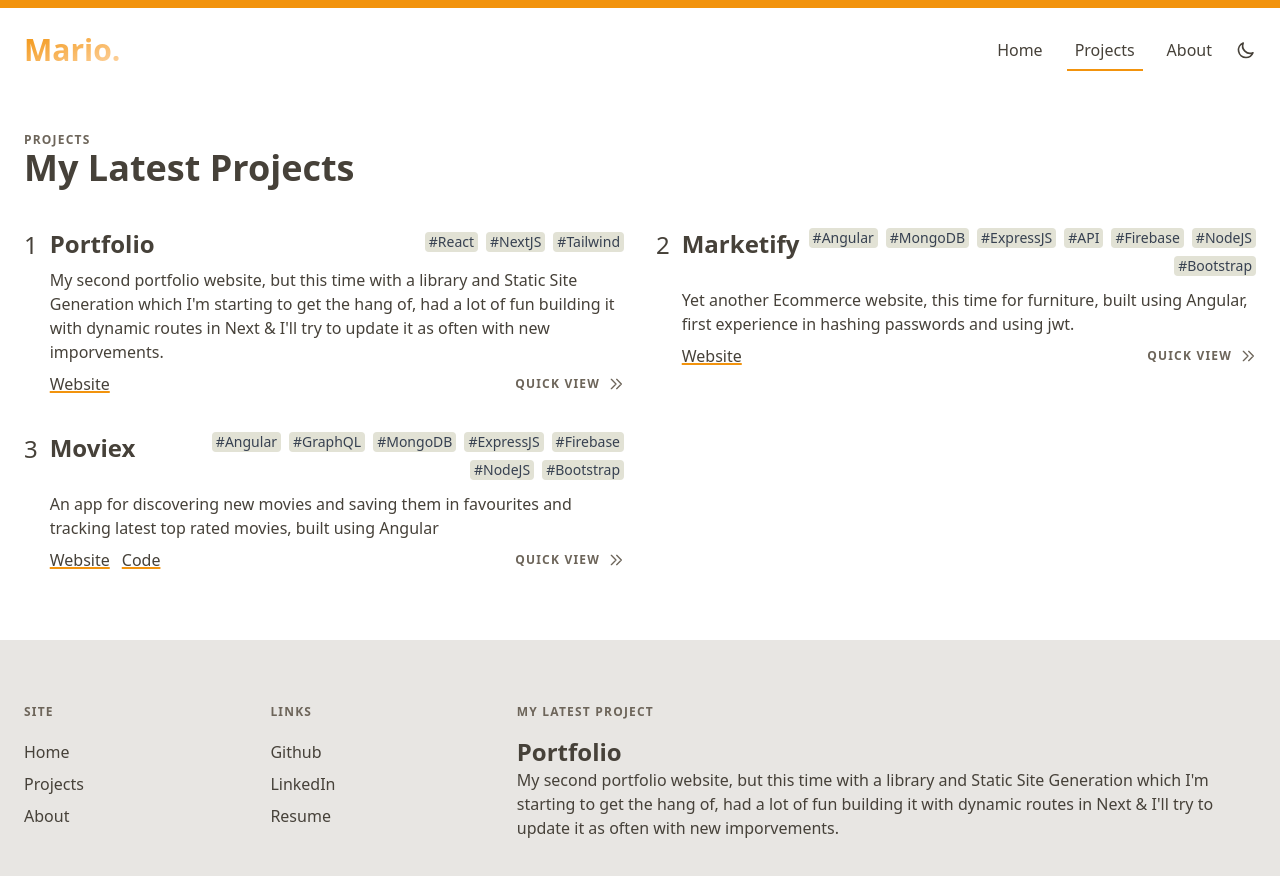
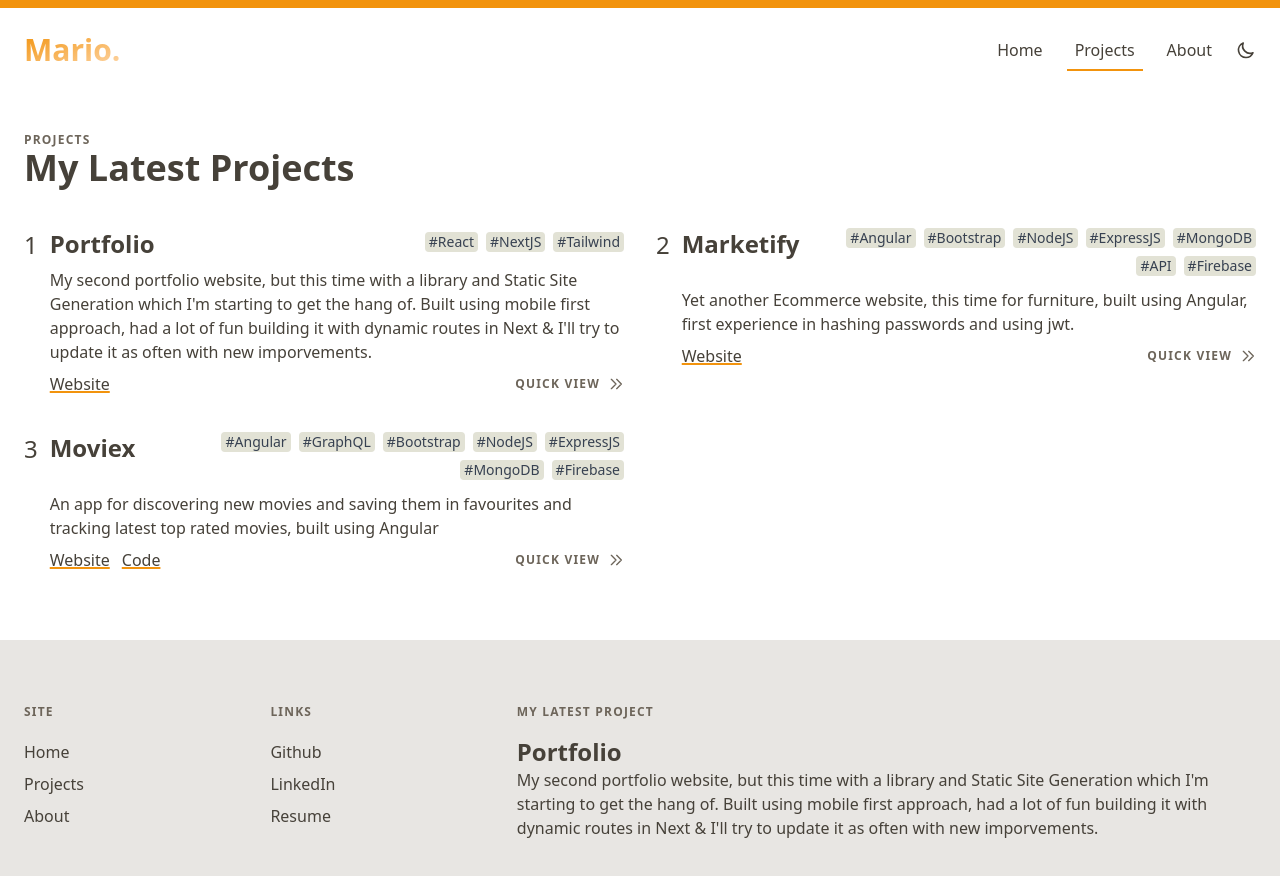
Before and after one commit to mario130/portfolio-2.0, a Next.js app: page /projects in a window 1280 px wide. Shown: the top 876 px of the page. Built offline with nearby package versions, Linux system fonts and the light colour scheme.

Commit message:
add titles to pages + edit portfolio project description

```diff
--- a/components/footer.jsx
+++ b/components/footer.jsx
@@ -40,7 +40,7 @@ export default (props) => {
       <div className="hidden md:block col-span-3">
         <p className="section-header mb-4">My latest project</p>
         <Link href="/projects/1"><a className="text-2xl font-bold">Portfolio</a></Link>
-        <p>My second portfolio website, but this time with a library and Static Site Generation which I'm starting to get the hang of, had a lot of fun building it with dynamic routes in Next & I'll try to update it as often with new imporvements.</p>
+        <p>My second portfolio website, but this time with a library and Static Site Generation which I'm starting to get the hang of. Built using mobile first approach, had a lot of fun building it with dynamic routes in Next & I'll try to update it as often with new imporvements.</p>
       </div>
     </footer>
   </div>
--- a/components/head.jsx
+++ b/components/head.jsx
@@ -9,7 +9,7 @@ const defaultOGImage = '';
 const Head = (props) => (
   <NextHead>
     <meta charSet="UTF-8" />
-    <title>{props.title || ''}</title>
+    <title>{props.title || 'Portfolio - Mario Yonan'}</title>
     <meta name="viewport" content="width=device-width, initial-scale=1" />
     <meta name="description" content={props.description || defaultDescription} />
     <meta name="keywords" content={props.keywords || defaultKeywords} />
--- a/components/nav.jsx
+++ b/components/nav.jsx
@@ -1,11 +1,17 @@
 import LinkDef from 'next/link';
 import Link from './link';
-
+import Head from './head';
 
 const Nav = (props) => {
 
 
   return (
+    <>
+    <Head>
+      <link rel="icon" type="image/png" sizes="16x16" href="/static/favicon-16x16.png"/>
+      <link rel="icon" type="image/png" sizes="32x32" href="/static/favicon-32x32.png" />
+      <link rel="shortcut icon" href="/static/favicon.ico" />
+    </Head>
     <div className="border-t-8 border-primary mb-14 text-text dark:text-gray-200">
     <nav className="container m-auto flex justify-between mt-6 px-6">
       <LinkDef href="/">
@@ -42,6 +48,7 @@ const Nav = (props) => {
       </ul>
     </nav>
   </div>
+  </>
   )
 };
 
--- a/components/project.jsx
+++ b/components/project.jsx
@@ -6,7 +6,7 @@ const Project = ({project, i}) => (
     <span className="text-2xl mt-px">{i}</span>
     <div className="ml-3">
       <div className="text-2xl font-semibold lg:flex lg:justify-between">
-        <Link href={`/projects/${project.id}`}><a className="mb-2">{project.title}</a></Link>
+        <Link href={`/projects/${project.id}`}><a className="mb-2 mr-6">{project.title}</a></Link>
         <div className="flex flex-wrap mb-1 mt-2 lg:mt-0 lg:justify-end lg:self-center">
           {project.stack.map((skill, i) => (
             <Tag i={i} skill={skill} />
--- a/pages/about.jsx
+++ b/pages/about.jsx
@@ -1,7 +1,11 @@
 import Link from "next/link";
+import Head from "next/head";
 
 export default () => (
   <>
+    <Head>
+      <title>About - Mario Yonan</title>
+    </Head>
     <p className="section-header mb-4">About me</p>
 
     <main className="text-2xl leading-normal text-center">
--- a/pages/index.jsx
+++ b/pages/index.jsx
@@ -1,9 +1,12 @@
 import Link from "next/link";
-import Head from "../components/head";
+import Head from "next/head";
 import Nav from "../components/nav";
 
 export default () => (
   <>
+    <Head>
+      <title>Home - Mario Yonan</title>
+    </Head>
     <p className="section-header mb-4">Introduction</p>
 
     <main className="text-2xl leading-normal">
--- a/pages/projects/[id].jsx
+++ b/pages/projects/[id].jsx
@@ -2,6 +2,7 @@ import Link from 'next/link';
 import {server} from '../../config/index';
 import Image from 'next/image'
 import Tag from '../../components/tag';
+import Head from 'next/head';
 
 export async function getStaticPaths(context) {
   let res = await fetch(`${server}/projects`)
@@ -33,6 +34,9 @@ export async function getStaticProps(context) {
 export default function Post({res}) {
   return (
     <>
+    <Head>
+      <title>{res.project.title} - Mario Yonan</title>
+    </Head>
       <Link href='/projects'><a className="section-header mb-4 inline-flex group transition">
       <svg className="w-4 mr-2 transform transition group-hover:-translate-x-2" xmlns="http://www.w3.org/2000/svg" fill="none" viewBox="0 0 24 24" stroke="currentColor">
         <path strokeLinecap="round" strokeLinejoin="round" strokeWidth={2} d="M11 19l-7-7 7-7m8 14l-7-7 7-7" />
--- a/pages/projects/index.jsx
+++ b/pages/projects/index.jsx
@@ -2,11 +2,15 @@ import Link from "next/link";
 import { useEffect } from "react";
 import Project from '../../components/project';
 import { server } from '../../config/index';
+import Head from "next/head";
 
 export default (props) => {
 
   return (
     <>
+    <Head>
+      <title>Projects - Mario Yonan</title>
+    </Head>
     <header className="">
       <p className="section-header mb-4">Projects</p>
       <p className="capitalize text-4xl font-bold -mt-4">My latest projects</p>
--- a/projects.js
+++ b/projects.js
@@ -2,7 +2,7 @@ export const projects = [
   {
     id: 1,
     title: "Portfolio",
-    description: "My second portfolio website, but this time with a library and Static Site Generation which I'm starting to get the hang of, had a lot of fun building it with dynamic routes in Next & I'll try to update it as often with new imporvements.",
+    description: "My second portfolio website, but this time with a library and Static Site Generation which I'm starting to get the hang of. Built using mobile first approach, had a lot of fun building it with dynamic routes in Next & I'll try to update it as often with new imporvements.",
     stack: ["React", "NextJS", "Tailwind"],
     website: "https://portfolio-mario130.vercel.app/",
     repo: "",
@@ -13,7 +13,7 @@ export const projects = [
     id: 2,
     title: "Marketify",
     description: "Yet another Ecommerce website, this time for furniture, built using Angular, first experience in hashing passwords and using jwt.",
-    stack: ["Angular", "MongoDB", "ExpressJS", "API", "Firebase", "NodeJS", "Bootstrap"],
+    stack: ["Angular", "Bootstrap", "NodeJS", "ExpressJS", "MongoDB", "API", "Firebase"],
     website: "https://marketify-130.web.app/",
     repo: "",
     summary: "TEAM PROJECT - Although I've did most of the work excluding the homepage, I've built the database and the express server from scratch and added the authentication system, used Firebase for hosting.",
@@ -23,7 +23,7 @@ export const projects = [
     id: 3,
     title: "Moviex",
     description: "An app for discovering new movies and saving them in favourites and tracking latest top rated movies, built using Angular",
-    stack: ["Angular", "GraphQL", "MongoDB", "ExpressJS", "Firebase", "NodeJS", "Bootstrap"],
+    stack: ["Angular", "GraphQL", "Bootstrap", "NodeJS", "ExpressJS", "MongoDB", "Firebase"],
     website: "https://moviex-1.web.app",
     repo: "https://github.com/mario130/moviex",
     summary: "TEAM PROJECT - My role was purely logical in building the Graphql backend for retreiving the movies list and making the sidebar functional for filtering movies according to genres",
```
